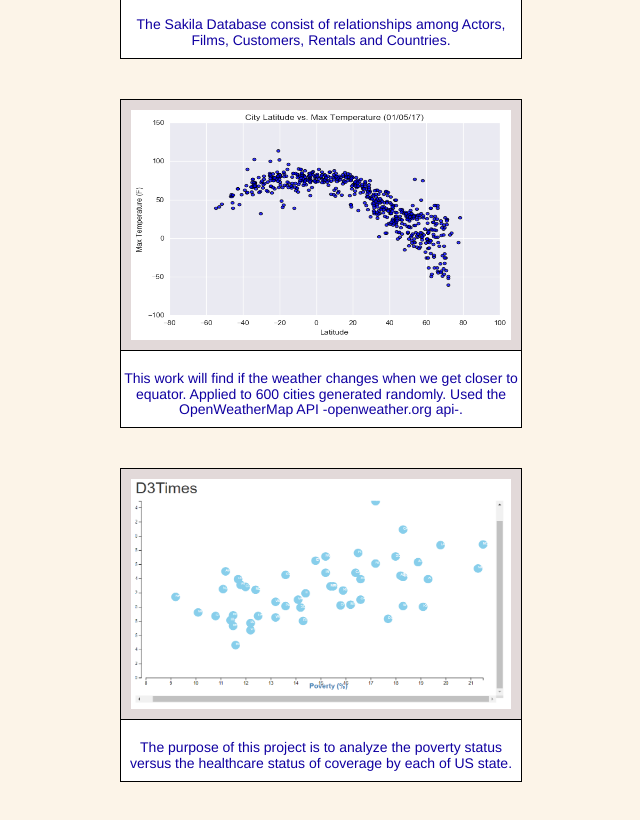
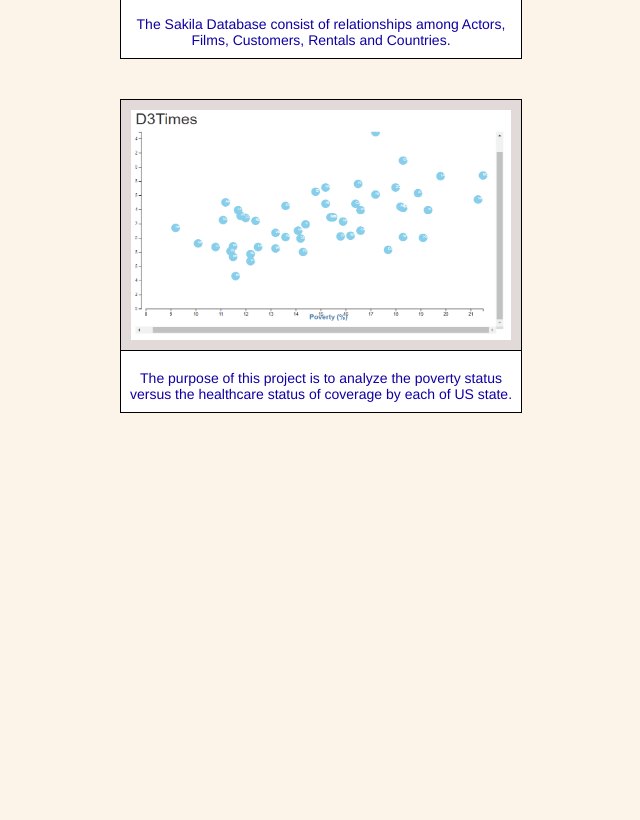
Before and after one commit to imarap/imara_profile, a plain HTML site: page index.html in a window 1280 px wide. Shown: the part 1085-1905 px from the top of the page, without its empty margins (220-860 px from the left). After the commit the page ends 1558 px from the top, so only its background shows below. Drawn offline with nearby package versions, Linux system fonts and the light colour scheme.

Commit message:
Update index.html

```diff
--- a/index.html
+++ b/index.html
@@ -35,7 +35,6 @@
                 <li><a href="https://rawgit.com/imarap/python-challenge/master/Homework12/index.html">Weather Analisys</a></li>
                 <li><a href="https://imarap.github.io/healthcare_and_poverty/">Poverty Vs Healthcare</a></li>
                 <!--
-                <li><a href="https://rawgit.com/imarap/python-challenge/master/Homework14/index.html">UFO Sightings</a></li>
                 <li><a href="https://github.com/imarap/python-challenge/tree/9e973fdf9ef44d95649be55f8b217bd1ebcf83ef/Homework20#">Bike Usage Dashboard</a></li>
                 <li><a href="https://github.com/imarap/python-challenge/tree/9e973fdf9ef44d95649be55f8b217bd1ebcf83ef/Homework17#">Earthquake Map </a></li>
                 <li><a href="https://github.com/imarap/python-challenge/tree/9e973fdf9ef44d95649be55f8b217bd1ebcf83ef/Homework5#">Ride Sharing </a></li>
@@ -186,30 +185,6 @@
                         <table style="border:1px solid black">
                         <tr>
                         <td style="border:1px solid black">
-                        <a href="https://rawgit.com/imarap/python-challenge/master/Homework12/index.html">
-                        <img class="imgvis" src="Latitud_MaxTemperature.png" alt="Latitude Vs. Max Temperature" width="400" height="250"></a>
-                        <div class="work-text-content">
-                            <p>Weather Analysis close to equator</p>
-                        </div>
-                        </td>
-                        </tr>
-                        <tr>
-                          <td width="400" style="border:1px solid black" bgcolor="#ffffff">
-                          <h3>This work will find if the weather changes when we get closer to equator.
-                            Applied to 600 cities generated randomly.
-                            Used the OpenWeatherMap API -openweather.org api-.
-                          </h3>
-                          </td>
-                        </tr>
-                        </table>
-                    </div>
-                </div>
-                <br><br>
-                <div class="row">
-                    <div class="vividworknav">
-                        <table style="border:1px solid black">
-                        <tr>
-                        <td style="border:1px solid black">
                         <a href="https://imarap.github.io/healthcare_and_poverty/">
                         <img class="imgvis" src="Poverty_Healthcare.png" alt="Poverty vs. Healthcare" width="400" height="250"></a>
                         <div class="work-text-content">
@@ -230,13 +205,7 @@
               </div>
 
               <!--
-                <div class="row">
-                    <a href="https://rawgit.com/imarap/python-challenge/master/Homework14/index.html">
-                    <img class="imgvis" src="ufo-nubes.jpg" alt="UFO Sightings" width="500" height="300" style="border:5px solid black">
-                    </a>
-                    Allow users to search through a data table for places, shapes and other pieces of information about ufo sightings.
-                </div>
-                <hr/>
+
                 <div class="row">
                     <a href="https://github.com/imarap/python-challenge/tree/9e973fdf9ef44d95649be55f8b217bd1ebcf83ef/Homework20#">
                     <img class="imgvis" src="Bike_Usage_Dashboard.png" alt="Bike Usage NYC" width="500" height="300" style="border:4px solid black"></a>
```
